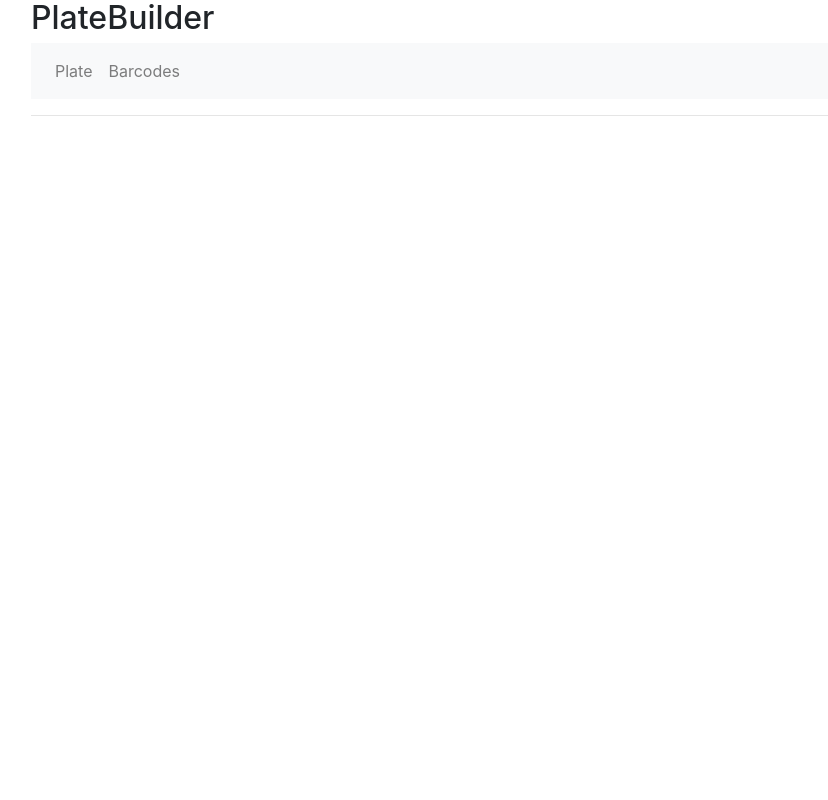
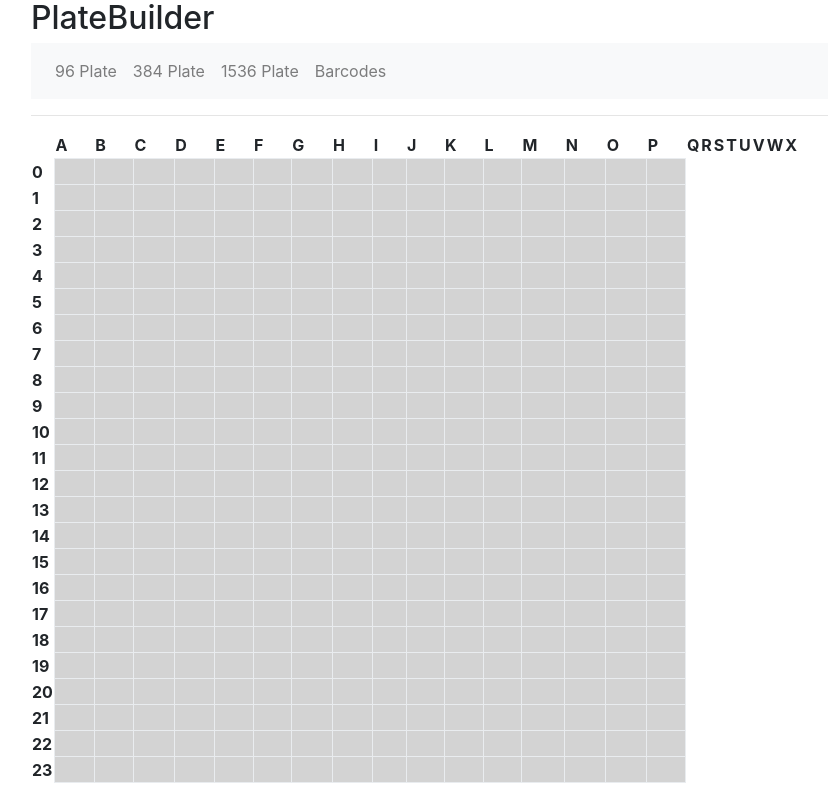
Before and after one commit to MrPinkPigg/capstoneProject, a React (Create React App) app in the folder plate_builder/: page /plate384 in a window 1280 px wide. Shown: the whole page, without its empty margins (54-882 px from the left). Built offline with nearby package versions, Linux system fonts and the light colour scheme.

Commit message:
added different table sizes

```diff
--- a/plate_builder/src/App.js
+++ b/plate_builder/src/App.js
@@ -5,8 +5,8 @@ import Plate from './components/Plate';
 import Barcodes from './components/Barcodes';
 import logo from './logo.svg';
 import './App.css';
-var row;
-var col;
+var row = 12;
+var col = 8;
 class App extends Component{
   render() {
     return (
@@ -15,13 +15,17 @@ class App extends Component{
           <h2>PlateBuilder</h2>
           <nav className="navbar navbar-expand-lg navbar-light bg-light">
           <ul className="navbar-nav mr-auto">
-            <li><Link to={'/plate'} className="nav-link"> Plate </Link></li>
+            <li><Link to={'/plate'} className="nav-link"> 96 Plate </Link></li>
+            <li><Link to={'/plate384'} className="nav-link"> 384 Plate </Link></li>
+            <li><Link to={'/plate1536'} className="nav-link"> 1536 Plate </Link></li>
             <li><Link to={'/barcodes'} className="nav-link">Barcodes</Link></li>
           </ul>
           </nav>
           <hr />
           <Switch>
             <Route path='/plate' render={(props)=><Plate {...props} row='12' col='8'/>} />
+            <Route path='/plate384' render={(props)=><Plate {...props} row='24' col='16'/>} />
+            <Route path='/plate1536' render={(props)=><Plate {...props} row='64' col='24'/>} />
             <Route path='/barcodes' render={()=><Barcodes/>} />
           </Switch>
         </div>
@@ -30,4 +34,20 @@ class App extends Component{
   }
 }
 
+export const tableSize = () => {
+  var size = document.getElementById('tablesize')
+  if (size.value == '96') {
+    row = 12
+    col = 8
+  }
+  else if (size.value = '384') {
+    row = 24
+    col = 16
+  }
+  else if (size.value = '1536') {
+    row = 64
+    col = 24
+  }
+}
+
 export default App;
--- a/plate_builder/src/components/Plate.js
+++ b/plate_builder/src/components/Plate.js
@@ -1,5 +1,6 @@
 //Home.jsY
 import React from 'react';
+import tableSize from './../App.js'
 import useParams from 'react';
 import {click_cell, currentCell} from "./../Controller.js";
 //import {onclickBarcode} from "./../Controller.js";
@@ -19,14 +20,6 @@ const Plate = (props) => {
     console.log(colsArr)
     return(
         <div>
-            <div>
-                <h3>Select Table Size</h3>
-            <select id='tablesize'>
-                <option value='96'>96</option>
-                <option value='384'>384</option>
-                <option value='1538'>1538</option>
-            </select>
-            </div>
             <div id='barcodes' class='compoundsDiv hide'>
             </div>
             <div id='popup' class='hide'>
@@ -86,10 +79,7 @@ const newTable = () => {
     table.innerHTML = generateTable(rows, cols);
 }
 */
-export const tableSize = () => {
-    var size = document.getElementById('tablesize')
-    console.log(size.value)
-}
+
 export const generateBarcodes = () => {
     const barcodesDiv = document.getElementById("barcodes");
     barcodesDiv.classList.remove("hide");
@@ -126,6 +116,7 @@ function returnValues() {
     compounds.push(concentration, volume)
     var cellValue = document.getElementById(currentCell)
     cellValue.title = compounds;
+    compounds = [];
     cellValue.style.backgroundColor = '#0000FF'
     console.log(cellValue)
     return false;
```
